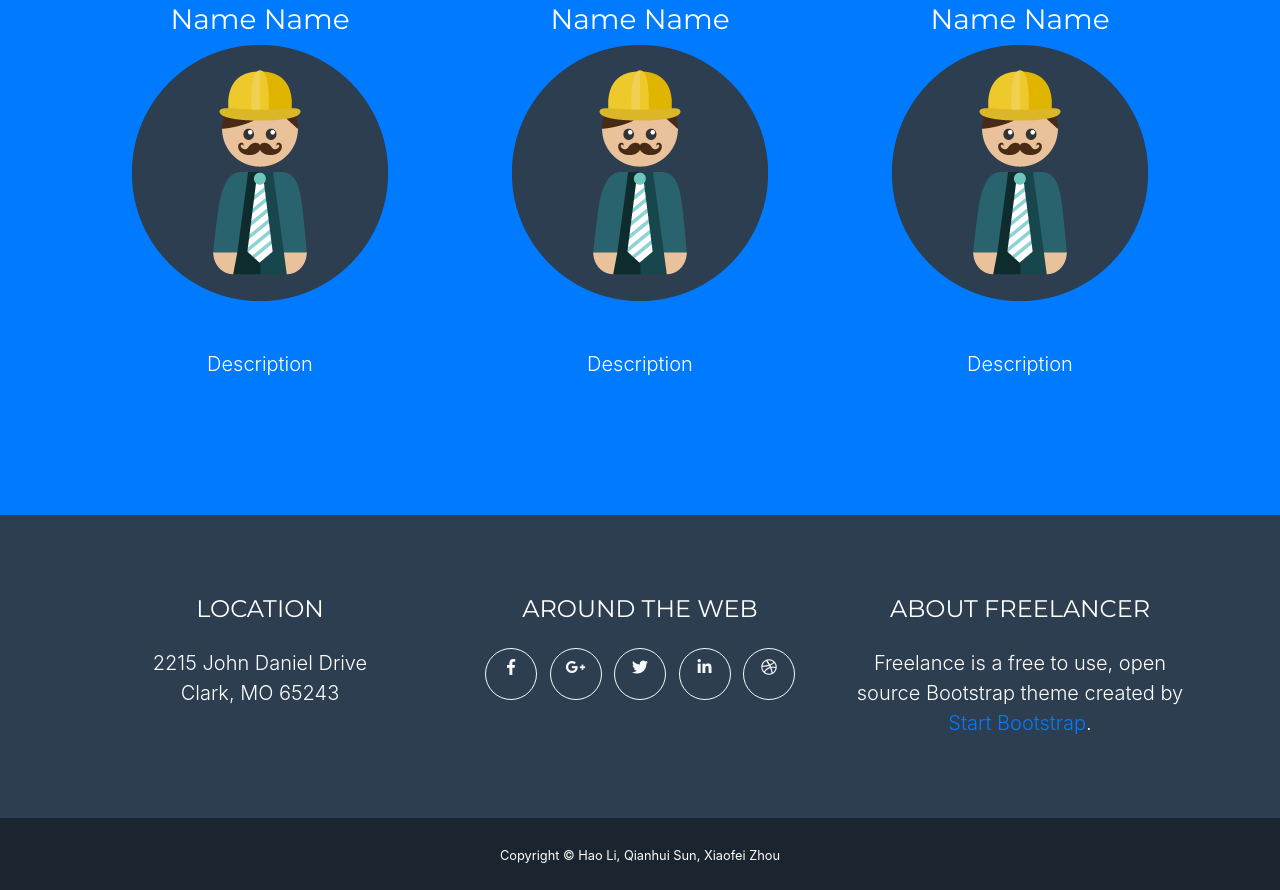
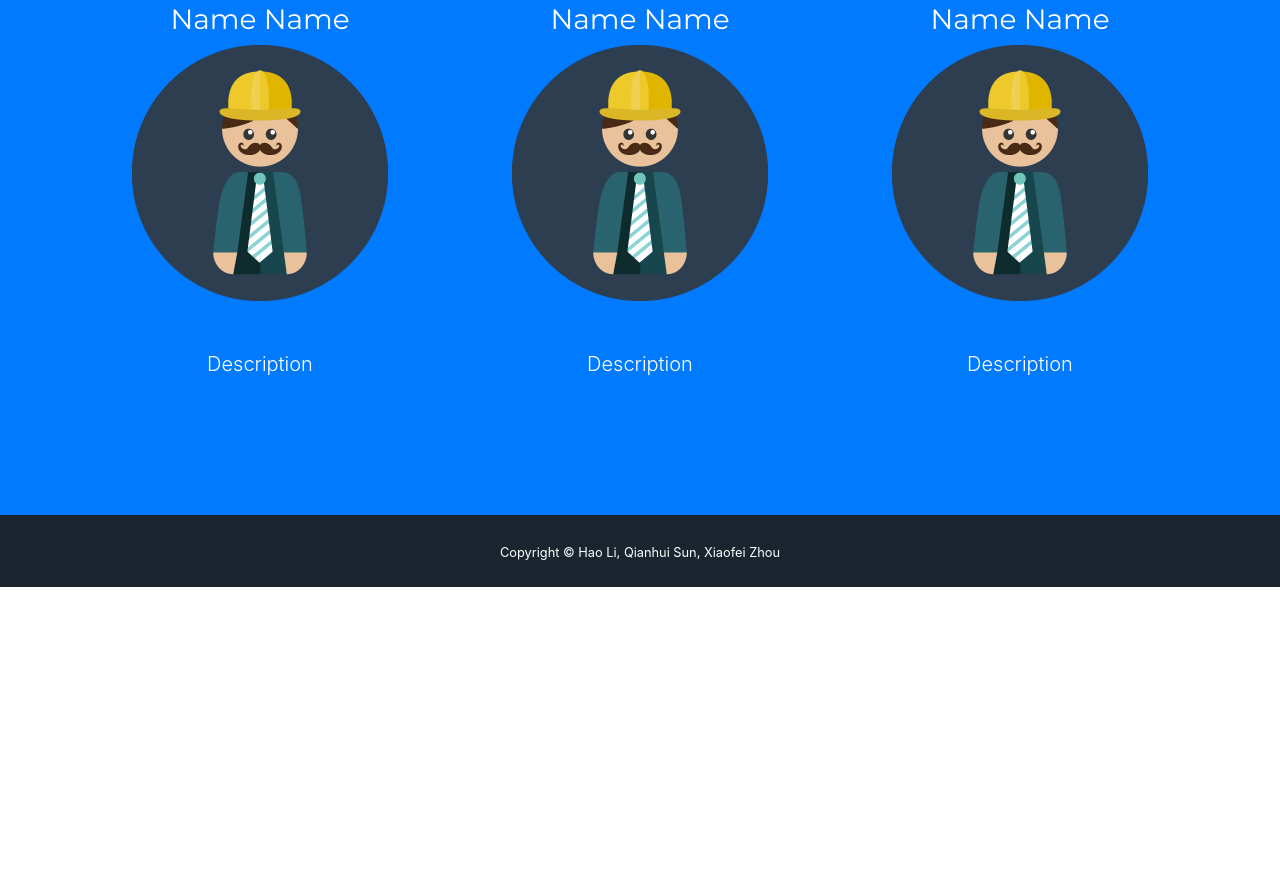
Before and after one commit to lihaobhsfer/DisasterLab-landing-page, a website with bundled scripts: page index.html in a window 1280 px wide. Shown: the part 2627-3517 px from the top of the page. After the commit the page ends 3214 px from the top, so only its background shows below. Built offline with nearby package versions, Linux system fonts and the light colour scheme.

Commit message:
Delete footer

```diff
--- a/index.html
+++ b/index.html
@@ -191,52 +191,7 @@
   </section>
 
   <!-- Footer -->
-  <footer class="footer text-center">
-    <div class="container">
-      <div class="row">
-        <div class="col-md-4 mb-5 mb-lg-0">
-          <h4 class="text-uppercase mb-4">Location</h4>
-          <p class="lead mb-0">2215 John Daniel Drive
-            <br>Clark, MO 65243</p>
-        </div>
-        <div class="col-md-4 mb-5 mb-lg-0">
-          <h4 class="text-uppercase mb-4">Around the Web</h4>
-          <ul class="list-inline mb-0">
-            <li class="list-inline-item">
-              <a class="btn btn-outline-light btn-social text-center rounded-circle" href="#">
-                <i class="fab fa-fw fa-facebook-f"></i>
-              </a>
-            </li>
-            <li class="list-inline-item">
-              <a class="btn btn-outline-light btn-social text-center rounded-circle" href="#">
-                <i class="fab fa-fw fa-google-plus-g"></i>
-              </a>
-            </li>
-            <li class="list-inline-item">
-              <a class="btn btn-outline-light btn-social text-center rounded-circle" href="#">
-                <i class="fab fa-fw fa-twitter"></i>
-              </a>
-            </li>
-            <li class="list-inline-item">
-              <a class="btn btn-outline-light btn-social text-center rounded-circle" href="#">
-                <i class="fab fa-fw fa-linkedin-in"></i>
-              </a>
-            </li>
-            <li class="list-inline-item">
-              <a class="btn btn-outline-light btn-social text-center rounded-circle" href="#">
-                <i class="fab fa-fw fa-dribbble"></i>
-              </a>
-            </li>
-          </ul>
-        </div>
-        <div class="col-md-4">
-          <h4 class="text-uppercase mb-4">About Freelancer</h4>
-          <p class="lead mb-0">Freelance is a free to use, open source Bootstrap theme created by
-            <a href="http://startbootstrap.com">Start Bootstrap</a>.</p>
-        </div>
-      </div>
-    </div>
-  </footer>
+
 
   <div class="copyright py-4 text-center text-white">
     <div class="container">
```
